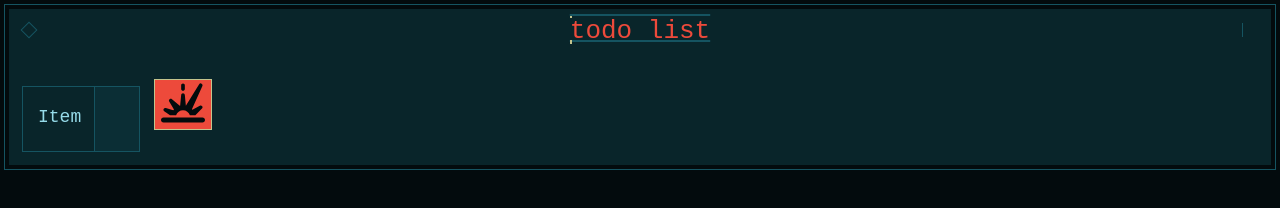
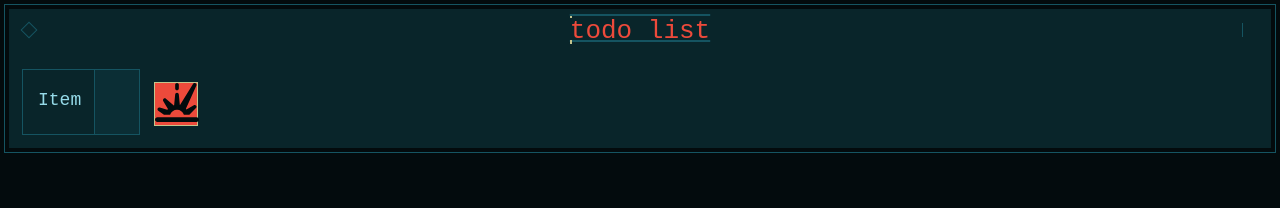
Before and after one commit to derekjohnson/todo, a plain HTML site: page index.html in a window 1280 px wide. Drawn offline with Linux system fonts and the light colour scheme.

Commit message:
Tidy up button styles

```diff
--- a/styles.css
+++ b/styles.css
@@ -205,12 +205,16 @@ menu {
   display: flex;
   flex-wrap: wrap;
   gap: 1rem;
+  margin: 0;
   max-inline-size: var(--size);
   padding: 0;
 }
 
 button {
   appearance: none;
+  block-size: 2.75rem;
+  inline-size: 2.75rem;
+  padding: 0;
 }
 
 #delete-checked {
@@ -219,7 +223,6 @@ button {
 }
 
 svg {
-  block-size: 2.75rem;
   inline-size: 2.75rem;
 }
 
```
